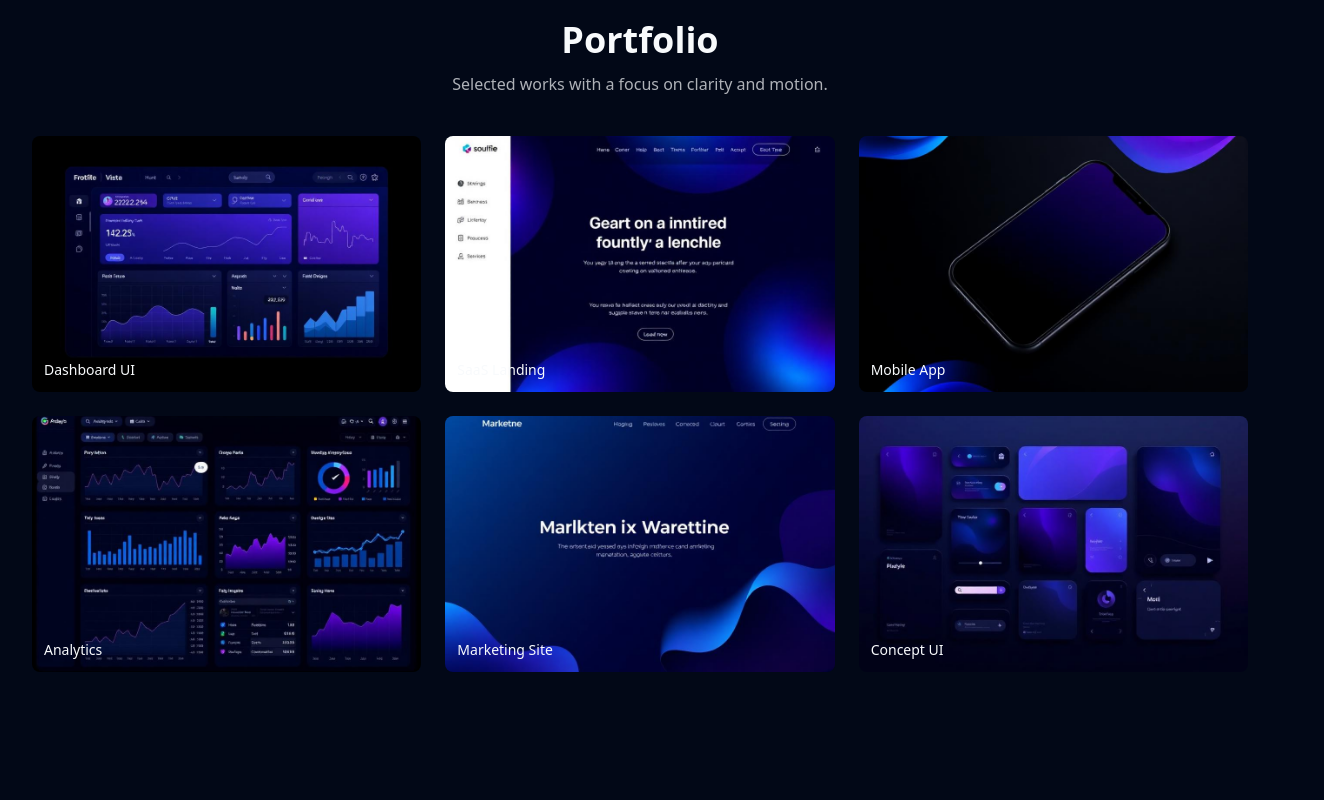
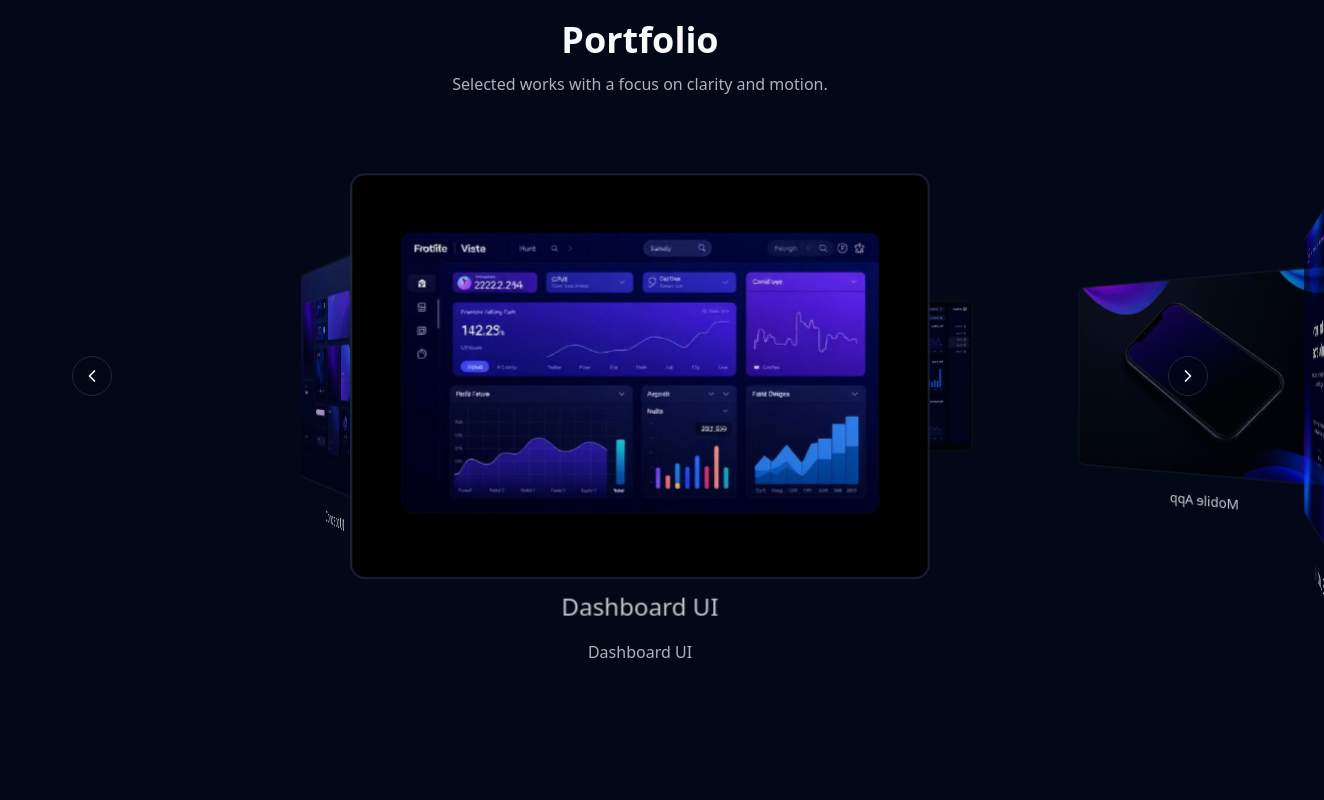
Before and after one commit to claudekanisus/tailwind-spectrum-port, a React (Vite) app: page / in a window 1280 px wide. Shown: the part 1240-2040 px from the top of the page, 1324 px wide, since content can reach past the window. Built offline with nearby package versions, Linux system fonts and the light colour scheme.

Commit message:
Refactor: Implement 3D carousel for gallery
Update the PortfolioGallery component to display images as a 3D carousel.

```diff
--- a/src/components/PortfolioGallery.tsx
+++ b/src/components/PortfolioGallery.tsx
@@ -1,4 +1,5 @@
 import { useEffect, useState } from "react";
+import { ChevronLeft, ChevronRight } from "lucide-react";
 import img1 from "@/assets/portfolio-1.jpg";
 import img2 from "@/assets/portfolio-2.jpg";
 import img3 from "@/assets/portfolio-3.jpg";
@@ -18,13 +19,27 @@ const IMAGES = [
 const PortfolioGallery = () => {
   const [open, setOpen] = useState(false);
   const [idx, setIdx] = useState<number | null>(null);
+  const [current, setCurrent] = useState(0);
+  const [radius, setRadius] = useState(360);
+  const step = 360 / IMAGES.length;
 
   useEffect(() => {
     const onKey = (e: KeyboardEvent) => {
       if (e.key === "Escape") setOpen(false);
+      if (e.key === "ArrowLeft") setCurrent((c) => (c - 1 + IMAGES.length) % IMAGES.length);
+      if (e.key === "ArrowRight") setCurrent((c) => (c + 1) % IMAGES.length);
     };
+    const onResize = () => {
+      const r = Math.max(220, Math.min(420, Math.floor(window.innerWidth * 0.35)));
+      setRadius(r);
+    };
+    onResize();
+    window.addEventListener("resize", onResize);
     window.addEventListener("keydown", onKey);
-    return () => window.removeEventListener("keydown", onKey);
+    return () => {
+      window.removeEventListener("keydown", onKey);
+      window.removeEventListener("resize", onResize);
+    };
   }, []);
 
   return (
@@ -34,11 +49,30 @@ const PortfolioGallery = () => {
         <p className="mt-3 text-foreground/70">Selected works with a focus on clarity and motion.</p>
       </div>
 
-      <div className="mt-10 grid grid-cols-1 sm:grid-cols-2 lg:grid-cols-3 gap-6">
-        {IMAGES.map((it, i) => (
+      <div className="mt-10">
+        <div className="relative mx-auto max-w-6xl">
+          <div className="relative h-[360px] sm:h-[420px] md:h-[480px] [perspective:1000px]">
+            <div
+              className="absolute inset-0 [transform-style:preserve-3d] will-change-transform"
+              style={{
+                transform: `rotateY(${-current * step}deg)`,
+                transition: "transform 700ms cubic-bezier(0.22,1,0.36,1)",
+              }}
+              aria-live="polite"
+              aria-label="3D image carousel"
+            >
+              {IMAGES.map((it, i) => {
+                const angle = i * step;
+                const activeIndex = ((current % IMAGES.length) + IMAGES.length) % IMAGES.length;
+                const isActive = i === activeIndex;
+                return (
+                  <div
+                    key={i}
+                    className="absolute left-1/2 top-1/2 [transform-style:preserve-3d]"
+                    style={{ transform: `rotateY(${angle}deg) translateZ(${radius}px)` }}
+                  >
                     <button
-            key={i}
-            className="group relative overflow-hidden rounded-lg focus-visible:outline-none focus-visible:ring-2 focus-visible:ring-brand"
+                      className="relative -translate-x-1/2 -translate-y-1/2 transform group focus-visible:outline-none focus-visible:ring-2 focus-visible:ring-brand rounded-lg"
                       onClick={() => {
                         setIdx(i);
                         setOpen(true);
@@ -49,12 +83,43 @@ const PortfolioGallery = () => {
                         src={it.src}
                         alt={`${it.title} — portfolio image`}
                         loading="lazy"
-              className="h-64 w-full object-cover transition-transform duration-300 group-hover:scale-105"
+                        className={
+                          `w-64 h-40 sm:w-72 sm:h-48 md:w-80 md:h-56 object-cover rounded-lg border border-border shadow-md transition-all duration-500 ${isActive ? "scale-105 opacity-100 shadow-[var(--shadow-elegant)]" : "scale-95 opacity-70"}`
+                        }
                       />
-            <div className="pointer-events-none absolute inset-0 bg-gradient-to-t from-background/70 to-transparent opacity-0 transition-opacity duration-300 group-hover:opacity-100" />
-            <span className="pointer-events-none absolute bottom-3 left-3 text-sm font-medium">{it.title}</span>
+                      <div className="pointer-events-none absolute inset-0 rounded-lg bg-gradient-to-t from-background/70 to-transparent opacity-0 transition-opacity duration-300 group-hover:opacity-100" />
+                      <span className="pointer-events-none absolute -bottom-8 left-1/2 -translate-x-1/2 text-sm font-medium text-foreground/80 whitespace-nowrap">
+                        {it.title}
+                      </span>
                     </button>
-        ))}
+                  </div>
+                );
+              })}
+            </div>
+
+            <div className="pointer-events-none absolute inset-0 flex items-center justify-between px-2">
+              <div className="pointer-events-auto">
+                <button
+                  onClick={() => setCurrent((c) => (c - 1 + IMAGES.length) % IMAGES.length)}
+                  className="inline-flex h-10 w-10 items-center justify-center rounded-full border border-border bg-background/60 backdrop-blur transition-colors hover:bg-background focus-visible:outline-none focus-visible:ring-2 focus-visible:ring-brand"
+                  aria-label="Previous slide"
+                >
+                  <ChevronLeft className="h-5 w-5" />
+                </button>
+              </div>
+              <div className="pointer-events-auto">
+                <button
+                  onClick={() => setCurrent((c) => (c + 1) % IMAGES.length)}
+                  className="inline-flex h-10 w-10 items-center justify-center rounded-full border border-border bg-background/60 backdrop-blur transition-colors hover:bg-background focus-visible:outline-none focus-visible:ring-2 focus-visible:ring-brand"
+                  aria-label="Next slide"
+                >
+                  <ChevronRight className="h-5 w-5" />
+                </button>
+              </div>
+            </div>
+          </div>
+          <p className="mt-6 text-center text-foreground/70">{IMAGES[((current % IMAGES.length) + IMAGES.length) % IMAGES.length].title}</p>
+        </div>
       </div>
 
       {open && idx !== null && (
```
Lines whose indentation alone changed are shown as unchanged.
